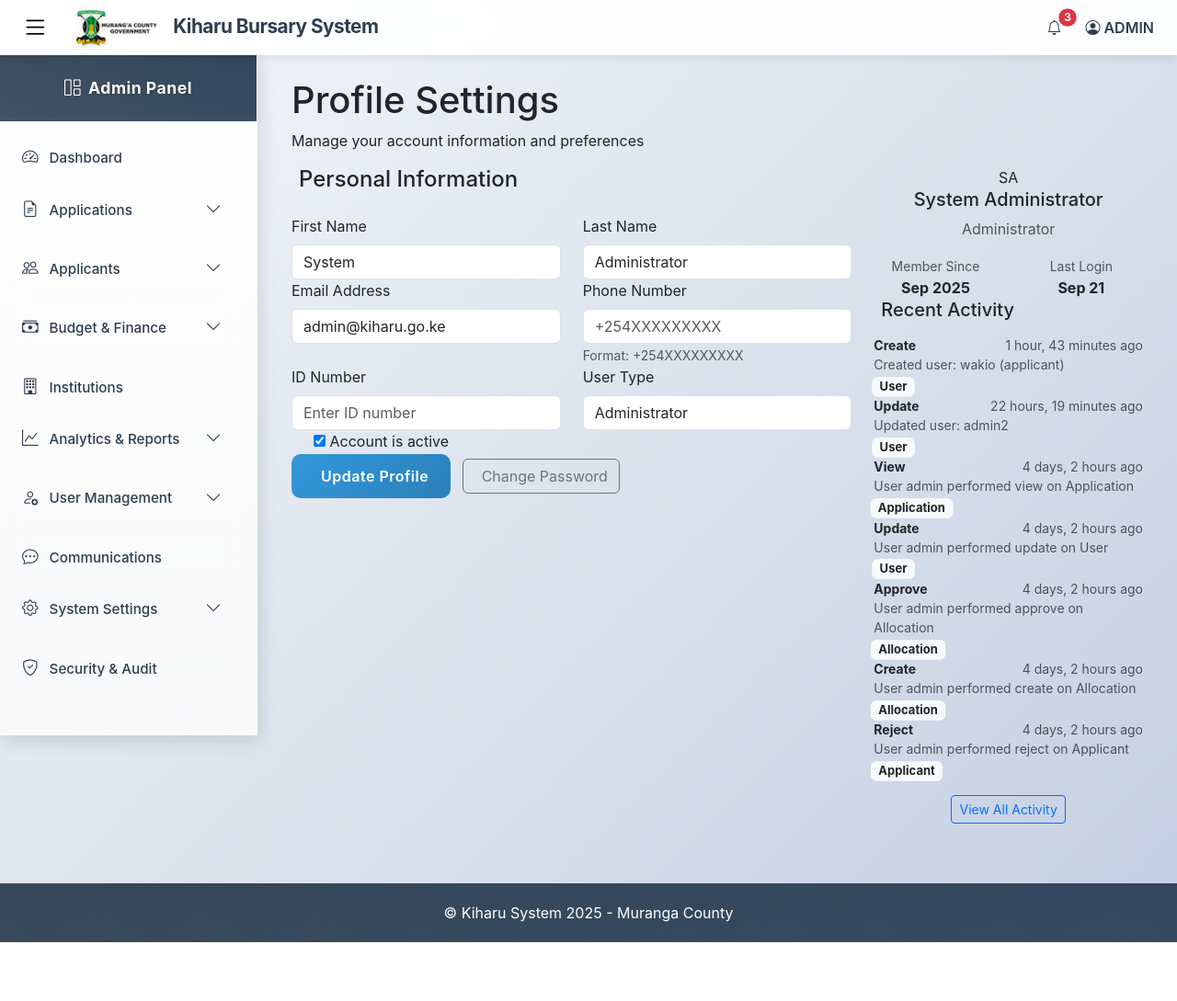
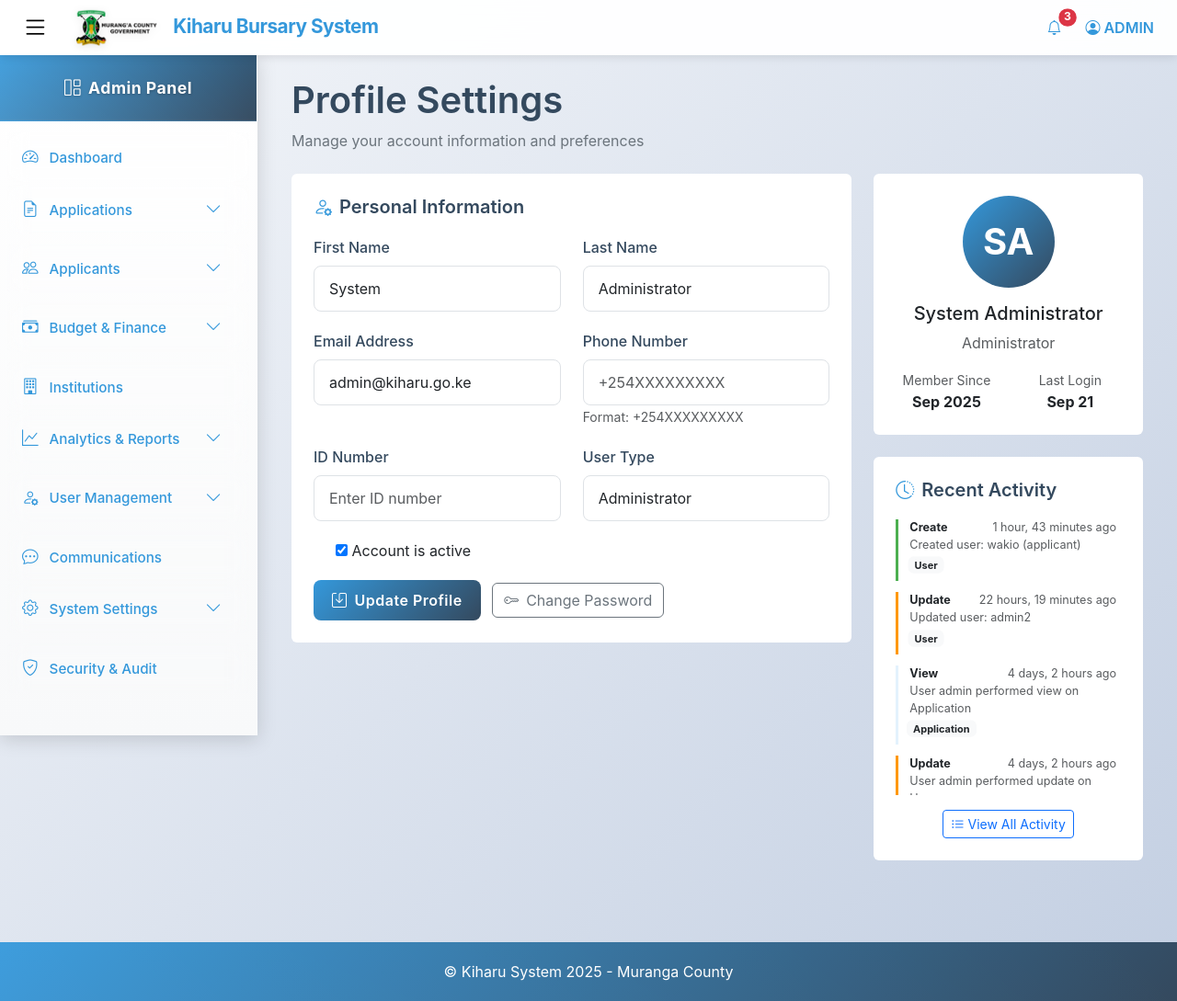
Before and after one commit to steve-ongera/kiharu-bursary-system, a Django app: page /admin-profile/ in a window 1280 px wide. Shown: the whole page at 92% size. Before the commit the page ends 1025 px from the top, so only its background shows below. Run offline with Django 5.2, Linux system fonts and the light colour scheme; a user stored in the database is signed in; data comes from the database, SQL or seed files in the repository.

Commit message:
made updates

```diff
--- a/templates/admin/communication.html
+++ b/templates/admin/communication.html
@@ -3,7 +3,7 @@
 
 {% block title %}Communication - Admin Dashboard{% endblock %}
 
-{% block extra_css %}
+{% block content %}
 <style>
     .comm-card {
         background: white;
@@ -136,9 +136,7 @@
         color: #721c24;
     }
 </style>
-{% endblock %}
 
-{% block content %}
 <div class="container-fluid">
     <div class="row">
         <div class="col-12">
--- a/templates/admin/help_support.html
+++ b/templates/admin/help_support.html
@@ -3,7 +3,7 @@
 
 {% block title %}Help & Support - Admin Dashboard{% endblock %}
 
-{% block extra_css %}
+{% block content %}
 <style>
     .help-card {
         background: white;
@@ -88,9 +88,7 @@
         background-clip: text;
     }
 </style>
-{% endblock %}
 
-{% block content %}
 <div class="container-fluid">
     <div class="row">
         <div class="col-12">
--- a/templates/admin/preferences.html
+++ b/templates/admin/preferences.html
@@ -3,7 +3,7 @@
 
 {% block title %}Preferences - Admin Dashboard{% endblock %}
 
-{% block extra_css %}
+{% block content %}
 <style>
     .preferences-card {
         background: white;
@@ -87,9 +87,7 @@
         opacity: 0.5;
     }
 </style>
-{% endblock %}
 
-{% block content %}
 <div class="container-fluid">
     <div class="row">
         <div class="col-12">
--- a/templates/admin/profile_settings.html
+++ b/templates/admin/profile_settings.html
@@ -3,35 +3,48 @@
 
 {% block title %}Profile Settings - Admin Dashboard{% endblock %}
 
-{% block extra_css %}
+{% block content %}
+
 <style>
+    :root {
+        --primary-color: #3498db;
+        --secondary-color: #34495e;
+    }
+
     .profile-card {
         background: white;
-        border-radius: 12px;
+        border-radius: 6px;
         box-shadow: 0 2px 10px rgba(0,0,0,0.1);
-        padding: 2rem;
-        margin-bottom: 2rem;
+        padding: 1.5rem;
+        margin-bottom: 1.5rem;
     }
 
     .profile-avatar {
-        width: 120px;
-        height: 120px;
+        width: 100px;
+        height: 100px;
         border-radius: 50%;
-        background: linear-gradient(135deg, #667eea 0%, #764ba2 100%);
+        background: linear-gradient(135deg, var(--primary-color) 0%, var(--secondary-color) 100%);
         display: flex;
         align-items: center;
         justify-content: center;
-        font-size: 3rem;
+        font-size: 2.5rem;
         color: white;
-        margin: 0 auto 1.5rem;
+        margin: 0 auto 1rem;
         font-weight: bold;
+    }
+
+    .activity-scroll-container {
+        max-height: 300px;
+        overflow-y: auto;
+        padding-right: 5px;
     }
 
     .activity-item {
         border-left: 3px solid #e3f2fd;
-        padding-left: 1rem;
-        margin-bottom: 1rem;
+        padding-left: 0.75rem;
+        margin-bottom: 0.75rem;
         padding-bottom: 0.5rem;
+        font-size: 0.9rem;
     }
 
     .activity-item.create {
@@ -47,24 +60,91 @@
     }
 
     .form-group {
-        margin-bottom: 1.5rem;
+        margin-bottom: 1.25rem;
     }
 
     .btn-primary {
-        background: linear-gradient(135deg, #667eea 0%, #764ba2 100%);
+        background: linear-gradient(135deg, var(--primary-color) 0%, var(--secondary-color) 100%);
         border: none;
         border-radius: 8px;
-        padding: 12px 24px;
+        padding: 10px 20px;
     }
 
     .alert {
         border-radius: 8px;
         border: none;
     }
+
+    .page-header {
+        margin-bottom: 1.5rem;
+    }
+
+    .page-title {
+        color: var(--secondary-color);
+        font-weight: 600;
+    }
+
+    .page-subtitle {
+        color: #6c757d;
+        font-size: 1rem;
+    }
+
+    .card-title {
+        color: var(--secondary-color);
+        font-weight: 600;
+        font-size: 1.25rem;
+        display: flex;
+        align-items: center;
+        margin-bottom: 1.25rem;
+    }
+
+    .card-title i {
+        color: var(--primary-color);
+        margin-right: 0.5rem;
+    }
+
+    /* Custom scrollbar for activity section */
+    .activity-scroll-container::-webkit-scrollbar {
+        width: 6px;
+    }
+
+    .activity-scroll-container::-webkit-scrollbar-track {
+        background: #f1f1f1;
+        border-radius: 10px;
+    }
+
+    .activity-scroll-container::-webkit-scrollbar-thumb {
+        background: var(--primary-color);
+        border-radius: 10px;
+    }
+
+    .activity-scroll-container::-webkit-scrollbar-thumb:hover {
+        background: var(--secondary-color);
+    }
+
+    .form-label {
+        font-weight: 500;
+        color: var(--secondary-color);
+        margin-bottom: 0.5rem;
+    }
+
+    .form-control, .form-select {
+        border-radius: 8px;
+        padding: 0.75rem 1rem;
+        border: 1px solid #dee2e6;
+    }
+
+    .form-control:focus, .form-select:focus {
+        border-color: var(--primary-color);
+        box-shadow: 0 0 0 0.2rem rgba(52, 152, 219, 0.25);
+    }
+
+    .badge {
+        font-size: 0.7em;
+        padding: 0.35em 0.65em;
+    }
 </style>
-{% endblock %}
 
-{% block content %}
 <div class="container-fluid">
     <div class="row">
         <div class="col-12">
@@ -92,8 +172,8 @@
         <!-- Profile Information -->
         <div class="col-lg-8">
             <div class="profile-card">
-                <h4 class="card-title mb-4">
-                    <i class="fas fa-user-cog me-2"></i>
+                <h4 class="card-title">
+                    <i class="bi bi-person-gear"></i>
                     Personal Information
                 </h4>
 
@@ -187,10 +267,10 @@
 
                     <div class="form-actions">
                         <button type="submit" class="btn btn-primary">
-                            <i class="fas fa-save me-2"></i>Update Profile
+                            <i class="bi bi-save me-2"></i>Update Profile
                         </button>
                         <a href="{% url 'admin_security_audit' %}" class="btn btn-outline-secondary ms-2">
-                            <i class="fas fa-key me-2"></i>Change Password
+                            <i class="bi bi-key me-2"></i>Change Password
                         </a>
                     </div>
                 </form>
@@ -220,13 +300,13 @@
 
             <!-- Recent Activity -->
             <div class="profile-card">
-                <h5 class="card-title mb-3">
-                    <i class="fas fa-clock me-2"></i>
+                <h5 class="card-title">
+                    <i class="bi bi-clock-history"></i>
                     Recent Activity
                 </h5>
 
                 {% if recent_activities %}
-                    <div class="activity-timeline">
+                    <div class="activity-scroll-container">
                         {% for activity in recent_activities %}
                             <div class="activity-item {{ activity.action }}">
                                 <div class="d-flex justify-content-between">
@@ -245,12 +325,12 @@
 
                     <div class="text-center mt-3">
                         <a href="{% url 'admin_security_audit' %}" class="btn btn-sm btn-outline-primary">
-                            View All Activity
+                            <i class="bi bi-list-ul me-1"></i>View All Activity
                         </a>
                     </div>
                 {% else %}
                     <div class="text-center text-muted py-3">
-                        <i class="fas fa-history fa-2x mb-2"></i>
+                        <i class="bi bi-inbox fa-2x mb-2" style="font-size: 2rem;"></i>
                         <p>No recent activity</p>
                     </div>
                 {% endif %}
@@ -282,7 +362,11 @@
 
     // Auto-hide alerts after 5 seconds
     setTimeout(function() {
-        $('.alert').fadeOut('slow');
+        var alerts = document.querySelectorAll('.alert');
+        alerts.forEach(function(alert) {
+            var bsAlert = new bootstrap.Alert(alert);
+            bsAlert.close();
+        });
     }, 5000);
 </script>
 {% endblock %}
--- a/templates/admin/security_audit.html
+++ b/templates/admin/security_audit.html
@@ -3,7 +3,7 @@
 
 {% block title %}Security & Audit - Admin Dashboard{% endblock %}
 
-{% block extra_css %}
+{% block content %}
 <style>
     .security-card {
         background: white;
@@ -172,9 +172,7 @@
         margin-bottom: 1rem;
     }
 </style>
-{% endblock %}
 
-{% block content %}
 <div class="container-fluid">
     <div class="row">
         <div class="col-12">
--- a/templates/admin_base.html
+++ b/templates/admin_base.html
@@ -759,9 +759,9 @@
                             ADMIN
                         </a>
                         <ul class="dropdown-menu dropdown-menu-end" aria-labelledby="userDropdown">
-                            <li><a class="dropdown-item" href="#"><i class="bi bi-person me-2"></i>Profile Settings</a></li>
-                            <li><a class="dropdown-item" href="#"><i class="bi bi-gear me-2"></i>Preferences</a></li>
-                            <li><a class="dropdown-item" href="#"><i class="bi bi-question-circle me-2"></i>Help & Support</a></li>
+                            <li><a class="dropdown-item" href="{% url 'admin_profile_settings'%}"><i class="bi bi-person me-2"></i>Profile Settings</a></li>
+                            <li><a class="dropdown-item" href="{% url 'admin_help_support'%}"><i class="bi bi-gear me-2"></i>Preferences</a></li>
+                            <li><a class="dropdown-item" href="{% url 'admin_preferences'%}"><i class="bi bi-question-circle me-2"></i>Help & Support</a></li>
                             <li><hr class="dropdown-divider"></li>
                             <li><a class="dropdown-item" href="{% url 'logout_view'%}"><i class="bi bi-box-arrow-right me-2"></i>Logout</a></li>
                         </ul>
@@ -861,7 +861,7 @@
                 </li>
 
                 <li>
-                    <a href="#communications" class="menu-link">
+                    <a href="{% url 'admin_communication'%}" class="menu-link">
                         <span><i class="bi bi-chat-dots"></i><span class="menu-text">Communications</span></span>
                     </a>
                 </li>
@@ -872,7 +872,7 @@
                         <i class="bi bi-chevron-down chevron-icon"></i>
                     </a>
                     <ul class="sidebar-submenu" id="settingsMenu">
-                        <li><a href="#system-settings" class="submenu-link">General Settings</a></li>
+                        <li><a href="{% url 'admin_security_audit'%}" class="submenu-link">General Settings</a></li>
                         <li><a href="#announcements" class="submenu-link">Announcements</a></li>
                         <li><a href="#faq-management" class="submenu-link">FAQ Management</a></li>
                         <li><a href="#sms-settings" class="submenu-link">SMS Configuration</a></li>
```
